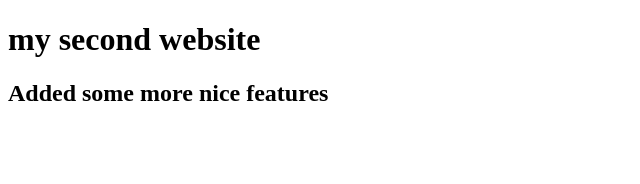
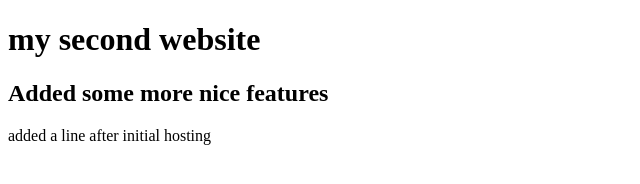
Before and after one commit to Dipta-prog/my-second-website, a plain HTML site: page index.html in a window 1280 px wide. Shown: the whole page, without its empty margins (0-640 px from the left). Drawn offline with Linux system fonts and the light colour scheme.

Commit message:
added a line after initial hosting

```diff
--- a/index.html
+++ b/index.html
@@ -8,5 +8,6 @@
 <body>
     <h1>my second website</h1>
     <h2>Added some more nice features</h2>
+    <p>added a line after initial hosting</p>
 </body>
 </html>
```
